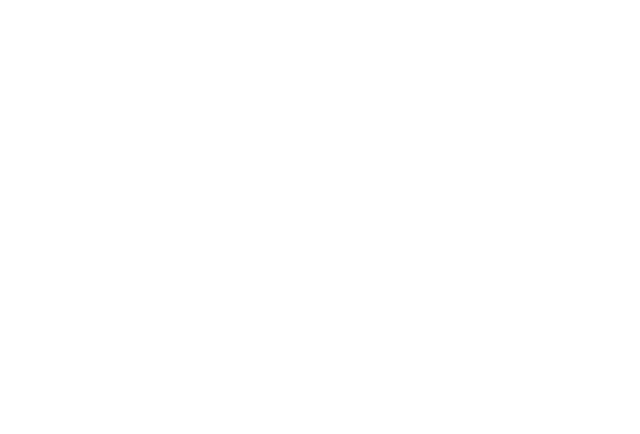
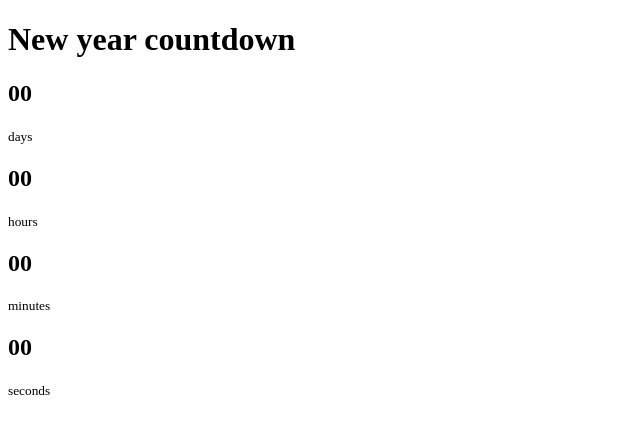
Before and after one commit to sadafamininia99/Countdown, a plain HTML site: page index.html in a window 1280 px wide. Shown: the whole page, without its empty margins (0-640 px from the left). Drawn offline with Linux system fonts and the light colour scheme.

```diff
--- a/index.html
+++ b/index.html
@@ -1,14 +1,34 @@
 <!DOCTYPE html>
 <html lang="en">
-<head>
-    <meta charset="UTF-8">
-    <meta http-equiv="X-UA-Compatible" content="IE=edge">
-    <meta name="viewport" content="width=device-width, initial-scale=1.0">
-    <title>Document</title>
-    <link rel="stylesheet" href="style.css">
-</head>
-<body>
-
-
-</body>
+  <head>
+    <meta charset="UTF-8" />
+    <meta http-equiv="X-UA-Compatible" content="IE=edge" />
+    <meta name="viewport" content="width=device-width, initial-scale=1.0" />
+    <title>New year countdown</title>
+    <link rel="stylesheet" href="style.css" />
+  </head>
+  <body>
+    <div id="year" class="year"></div>
+    <h1>New year countdown</h1>
+    <div id="countdown" class="countdown">
+      <div class="time">
+        <h2 id="days">00</h2>
+        <small>days</small>
+      </div>
+      <div class="time">
+        <h2 id="hours">00</h2>
+        <small>hours</small>
+      </div>
+      <div class="time">
+        <h2 id="minutes">00</h2>
+        <small>minutes</small>
+      </div>
+      <div class="time">
+        <h2 id="seconds">00</h2>
+        <small>seconds</small>
+      </div>
+    </div>
+<!-- <img src="./image/spinner.gif" alt="loading ...." id="loading" class="loading"> -->
+    <script src="script.js"></script>
+  </body>
 </html>
```
